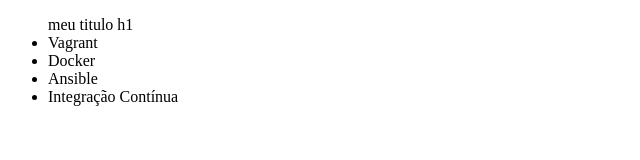
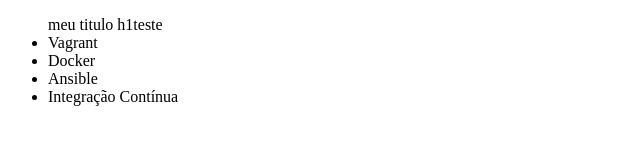
Before and after one commit to GabrielPiresWJ/webjump-git, a plain HTML site: page index.html in a window 1280 px wide. Shown: the full height of the page, 0-640 px from the left. Drawn offline with Linux system fonts and the light colour scheme.

Commit message:
título modificado

```diff
--- a/index.html
+++ b/index.html
@@ -6,7 +6,7 @@
 </head>
 <body>
     <ul
-<h1> meu titulo h1 </h1>
+<h1> meu titulo h1teste </h1>
         <li>Vagrant</li>
         <li>Docker</li>
         <li>Ansible</li>
```
